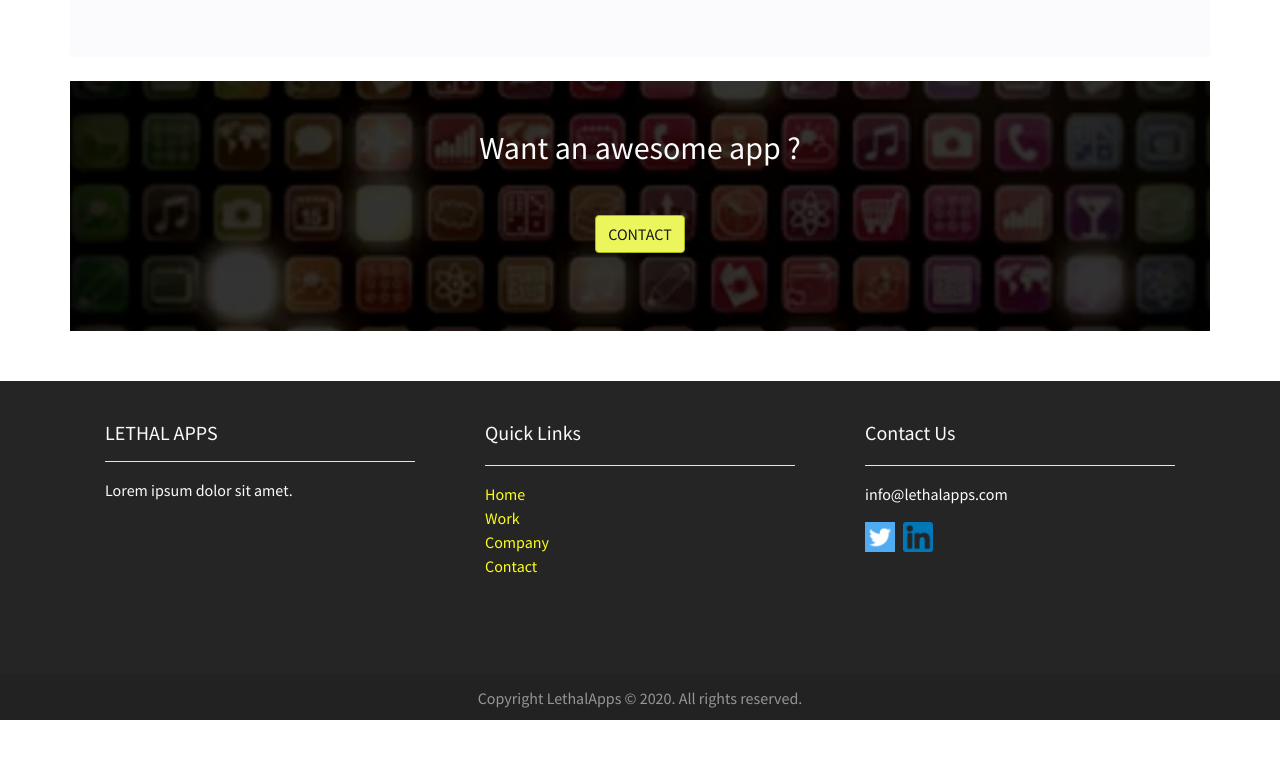
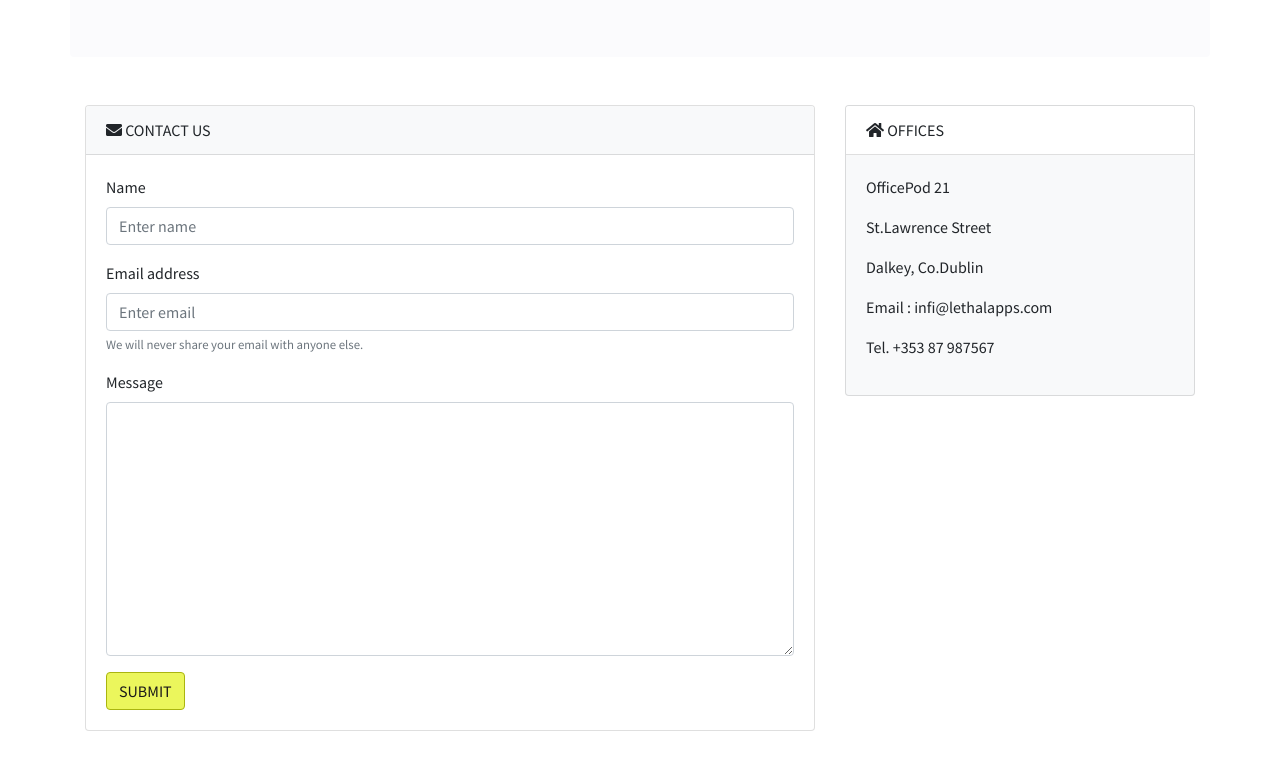
Before and after one commit to leithdm/lethalapps, a plain HTML site: page contact.html in a window 1280 px wide. Shown: the part 841-1620 px from the top of the page. Before the commit the page ends 1561 px from the top, so only its background shows below. Drawn offline with nearby package versions, Linux system fonts and the light colour scheme.

Commit message:
feat: Add basic contact form to contact page

```diff
--- a/contact.html
+++ b/contact.html
@@ -90,7 +90,52 @@
             </div>
         </section>
 
-
+        <div class="container mt-5 mb-5">
+            <div class="row">
+                <div class="col mb-3">
+                    <div class="card">
+                        <div class="card-header bg-light text-black text-uppercase"><i class="fa fa-envelope"></i>
+                            Contact us
+                        </div>
+                        <div class="card-body">
+                            <form>
+                                <div class="form-group">
+                                    <label for="name">Name</label>
+                                    <input type="text" class="form-control" id="name" aria-describedby="email-note"
+                                        placeholder="Enter name" required>
+                                </div>
+                                <div class="form-group">
+                                    <label for="email">Email address</label>
+                                    <input type="email" class="form-control" id="email" aria-describedby="email-note"
+                                        placeholder="Enter email" required>
+                                    <small id="email-note" class="form-text text-muted">We will never share your email with
+                                        anyone else.</small>
+                                </div>
+                                <div class="form-group">
+                                    <label for="message">Message</label>
+                                    <textarea class="form-control" id="message" rows="10" required></textarea>
+                                </div>
+                                <div class="mx-auto">
+                                    <button type="submit" class="btn btn-header">SUBMIT</button></div>
+                            </form>
+                        </div>
+                    </div>
+                </div>
+                <div class="col-12 col-md-4">
+                    <div class="card bg-light mb-3">
+                        <div class="card-header bg-white text-black text-uppercase"><i class="fa fa-home"></i> Offices
+                        </div>
+                        <div class="card-body">
+                            <p>OfficePod 21</p>
+                            <p>St.Lawrence Street</p>
+                            <p>Dalkey, Co.Dublin</p>
+                            <p>Email : infi@lethalapps.com</p>
+                            <p>Tel. +353 87 987567</p>
+                        </div>
+                    </div>
+                </div>
+            </div>
+        </div>
 
         <!-- FOOTER-BREAK -->
         <div class="container footer-break-bg-image">
```
